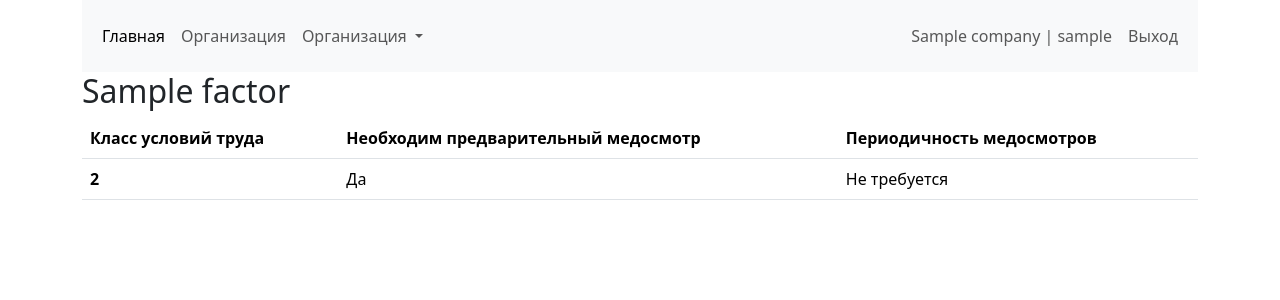
After one commit to shytsko/python-web-final, a Django app: page /company/factor/1/ in a window 1280 px wide. The commit adds this page. Shown: the top 300 px of the page. Run offline with Django 4.2, Linux system fonts and the light colour scheme; a user stored in the database is signed in; tables that the repository leaves empty hold one stand-in row (values such as "Sample post"); some libraries are stand-ins or nearby versions.

Commit message:
Add Factor detail view

```diff
--- a/ot_project/company/models.py
+++ b/ot_project/company/models.py
@@ -152,8 +152,8 @@ class Factor(models.Model):
         verbose_name = "Вредный или опасный производственный фактор"
         verbose_name_plural = "Вредные и опасные производственные факторы"
 
-    # def get_absolute_url(self):
-    #     return reverse_lazy("factor_detail", kwargs={"factor_id": self.pk})
+    def get_absolute_url(self):
+        return reverse_lazy("factor_detail", kwargs={"factor_id": self.pk})
 
     def get_owner_company(self):
         return self.company
@@ -175,7 +175,7 @@ class FactorCondition(models.Model):
         CONDITION_4 = "4", "4"
 
     factor = models.ForeignKey("Factor", verbose_name="Фактор", related_name="conditions", on_delete=models.CASCADE)
-    condition_class = models.CharField(max_length=250, verbose_name="Класс условий", choices=ConditionChoices.choices)
+    condition_class = models.CharField(max_length=250, verbose_name="Класс условий труда", choices=ConditionChoices.choices)
     is_need_prev_medical = models.BooleanField(default=False, verbose_name="Необходим предварительный медосмотр")
     medical_period = models.SmallIntegerField(verbose_name="Периодичность медосмотров",
                                               choices=PeriodChoices.choices, blank=True, null=True)
--- /dev/null
+++ b/ot_project/company/templates/company/factor_detail.html
@@ -0,0 +1,34 @@
+{% extends "base.html" %}
+{% load django_bootstrap5 %}
+
+{% block content %}
+
+{% if company %}
+<h2>{{ factor | capfirst }}</h2>
+
+<table class="table">
+  <thead>
+    <tr>
+      <th scope="col">Класс условий труда</th>
+      <th scope="col">Необходим предварительный медосмотр</th>
+      <th scope="col">Периодичность медосмотров</th>
+    </tr>
+  </thead>
+  <tbody>
+  {% for condition in conditions %}
+    <tr>
+      <th scope="row">{{ condition.condition_class }}</th>
+      <td>{% if condition.is_need_prev_medical %} Да {% else %} Нет {% endif %}</td>
+      <td>{% if not condition.medical_period %} Не требуется {% else %} {{ condition.medical_period }} {% endif %}</td>
+    </tr>
+  {% endfor %}
+  </tbody>
+</table>
+
+
+
+{% else %}
+{% bootstrap_alert "Текущий пользователь не связан с организацией!!!" alert_type="warning" %}
+{% endif %}
+
+{% endblock %}
--- a/ot_project/company/urls.py
+++ b/ot_project/company/urls.py
@@ -1,6 +1,7 @@
 from django.urls import path
 from .views import CompanyDetailView, CompanyUpdateView, DepartmentDetailView, CompanyDepartmentsSetUpdateView, \
-    CompanyDangerousWorksSetUpdateView, DangerousWorkDetailView, MedicWorkDetailView, CompanyMedicWorksSetUpdateView
+    CompanyDangerousWorksSetUpdateView, DangerousWorkDetailView, MedicWorkDetailView, CompanyMedicWorksSetUpdateView, \
+    FactorDetailView
 
 urlpatterns = [
     path('', CompanyDetailView.as_view(), name='company'),
@@ -11,4 +12,5 @@ urlpatterns = [
     path('dangerous-works/update/', CompanyDangerousWorksSetUpdateView.as_view(), name='dangerous_works_update'),
     path('medic-work/<int:medic_work_id>/', MedicWorkDetailView.as_view(), name='medic_work_detail'),
     path('medic-works/update/', CompanyMedicWorksSetUpdateView.as_view(), name='medic_works_update'),
+    path('factor/<int:factor_id>/', FactorDetailView.as_view(), name='factor_detail'),
 ]
--- a/ot_project/company/views.py
+++ b/ot_project/company/views.py
@@ -2,8 +2,8 @@ from django.contrib.auth.mixins import LoginRequiredMixin
 from django.core.exceptions import PermissionDenied
 from django.urls import reverse_lazy
 from django.views.generic import DetailView, UpdateView
-from extra_views import InlineFormSetFactory, UpdateWithInlinesView
-from .models import Company, Department, DangerousWork, MedicWork
+from extra_views import InlineFormSetFactory, UpdateWithInlinesView, InlineFormSetView
+from .models import Company, Department, DangerousWork, MedicWork, Factor, FactorCondition
 from .forms import CompanyHiddenForm
 
 
@@ -21,6 +21,7 @@ class CompanyDetailView(LoginRequiredMixin, DetailView):
             context['departments'] = self.object.departments.all()
             context['dangerous_works'] = self.object.dangerous_works.all()
             context['medic_works'] = self.object.medic_works.all()
+            context['factors'] = self.object.factors.all()
         return context
 
 
@@ -127,6 +128,7 @@ class DangerousWorkDetailView(LoginRequiredMixin, DetailView):
         context['title'] = self.object.name
         return context
 
+
 class MedicWorkDetailView(LoginRequiredMixin, DetailView):
     model = MedicWork
     context_object_name = 'work'
@@ -144,3 +146,23 @@ class MedicWorkDetailView(LoginRequiredMixin, DetailView):
         context['company'] = self.request.user.company
         context['title'] = self.object.name
         return context
+
+
+class FactorDetailView(LoginRequiredMixin, DetailView):
+    model = Factor
+    context_object_name = 'factor'
+    template_name = 'company/factor_detail.html'
+    pk_url_kwarg = 'factor_id'
+
+    def get_object(self, queryset=None):
+        obj = super().get_object(queryset)
+        if self.request.user.company != obj.get_owner_company():
+            raise PermissionDenied(f"Объект не принадлежит не принадлежит организации пользователя")
+        return obj
+
+    def get_context_data(self, **kwargs):
+        context = super().get_context_data(**kwargs)
+        context['conditions'] = self.object.conditions.all()
+        context['company'] = self.request.user.company
+        context['title'] = self.object.name
+        return context
```
Also changed, not shown: ot_project/company/templates/company/company_detail.html (+12 -4 lines).
